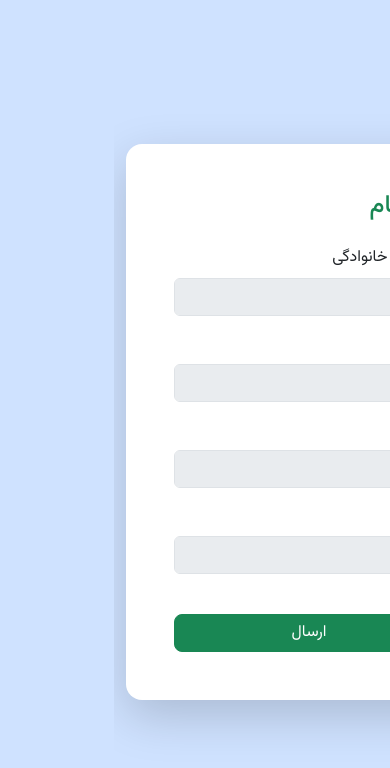
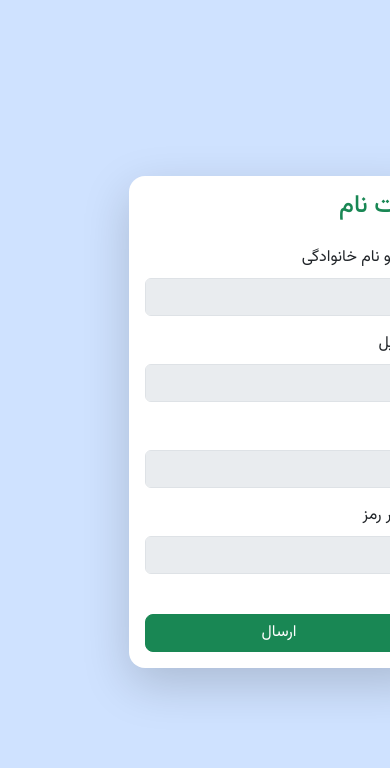
Before and after one commit to amireasadi/Angular-Asp-identity-jwt-practice, an Angular app in the folder AuthECClient/: page / in a window 390 px wide. Shown: the top 768 px of the page. Built offline with nearby package versions, Linux system fonts and the light colour scheme.

Commit message:
fix form positioning

```diff
--- a/AuthECClient/src/app/user/user.component.html
+++ b/AuthECClient/src/app/user/user.component.html
@@ -1,9 +1,9 @@
 <div class="container">
   <div class="row vh-100 align-items-center">
-    <div class="">
+    <div class="col-lg-4 offset-lg-4 col-md-8 offset-md-2 col-10 offset-1">
       <div class="rounded-4 border-0 shadow-lg bg-white" style="min-height:450px;">
         <div class="d-flex justify-content-start align-items-center">
-          <div class="p-5 w-100">
+          <div class="p-md-5 p-3 w-100">
             <app-registration></app-registration>
           </div>
         </div>
```
